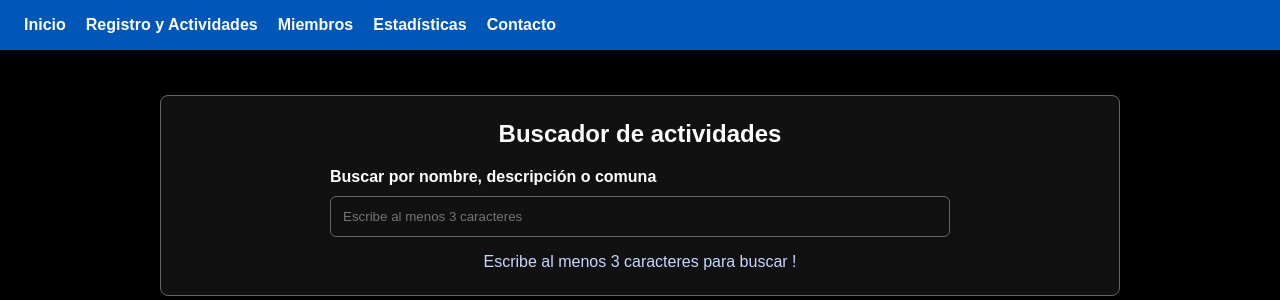
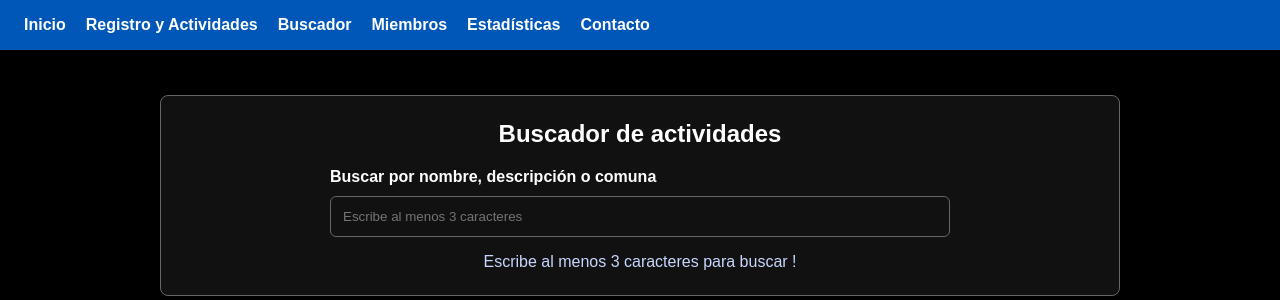
Before and after one commit to Damaynd/desarrollo_web_emiliano_vasquez, a Flask app: page /buscador in a window 1280 px wide. Shown: the top 300 px of the page. Run offline with Flask 3, Linux system fonts and the light colour scheme.

Commit message:
Feat: added field for buscador in navbar

```diff
--- a/templates/partials/navbar.html
+++ b/templates/partials/navbar.html
@@ -2,6 +2,7 @@
 
     <a href = "{{ url_for('index') }}"> Inicio </a>
     <a href = "{{ url_for('registro') }}"> Registro y Actividades </a>
+    <a href = "{{ url_for('buscador') }}"> Buscador </a>
     <a href = "{{ url_for('miembros') }}"> Miembros </a>
     <a href = "{{ url_for('estadisticas') }}"> Estadísticas </a>
     <a href = "{{ url_for('contacto') }}"> Contacto </a>
```
